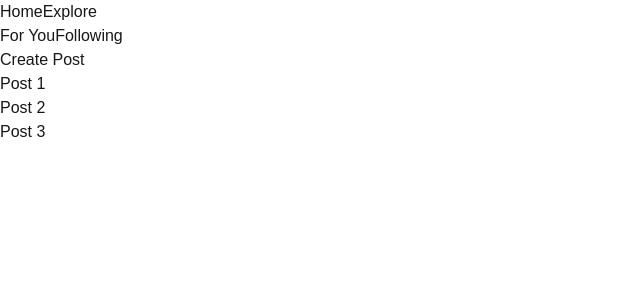
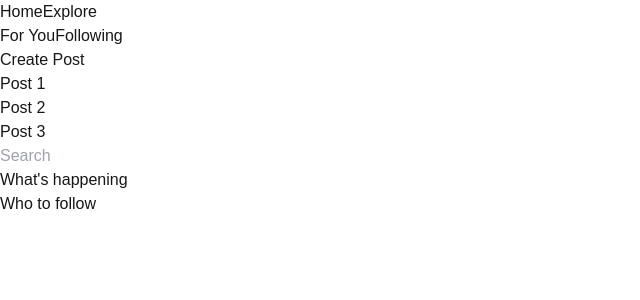
Before and after one commit to anthonypang/bird-app, a Next.js app: page / in a window 1280 px wide. Shown: the top 300 px of the page, without its empty margins (0-640 px from the left). Built offline with nearby package versions, Linux system fonts and the light colour scheme.

Commit message:
add explore sidebar to layout, center page content

```diff
--- a/src/app/layout.tsx
+++ b/src/app/layout.tsx
@@ -2,6 +2,7 @@ import type { Metadata } from "next";
 import { Geist, Geist_Mono } from "next/font/google";
 import "./globals.css";
 import NavigationSidebar from "./components/NavigationSidebar/NavigationSidebar";
+import ExploreSidebar from "./components/ExploreSidebar/ExploreSidebar";
 
 const geistSans = Geist({
   variable: "--font-geist-sans",
@@ -29,7 +30,8 @@ export default function RootLayout({
         className={`${geistSans.variable} ${geistMono.variable} antialiased flex`}
       >
         <NavigationSidebar />
-        {children}
+        <div className="container flex justify-center">{children}</div>
+        <ExploreSidebar />
       </body>
     </html>
   );
```
